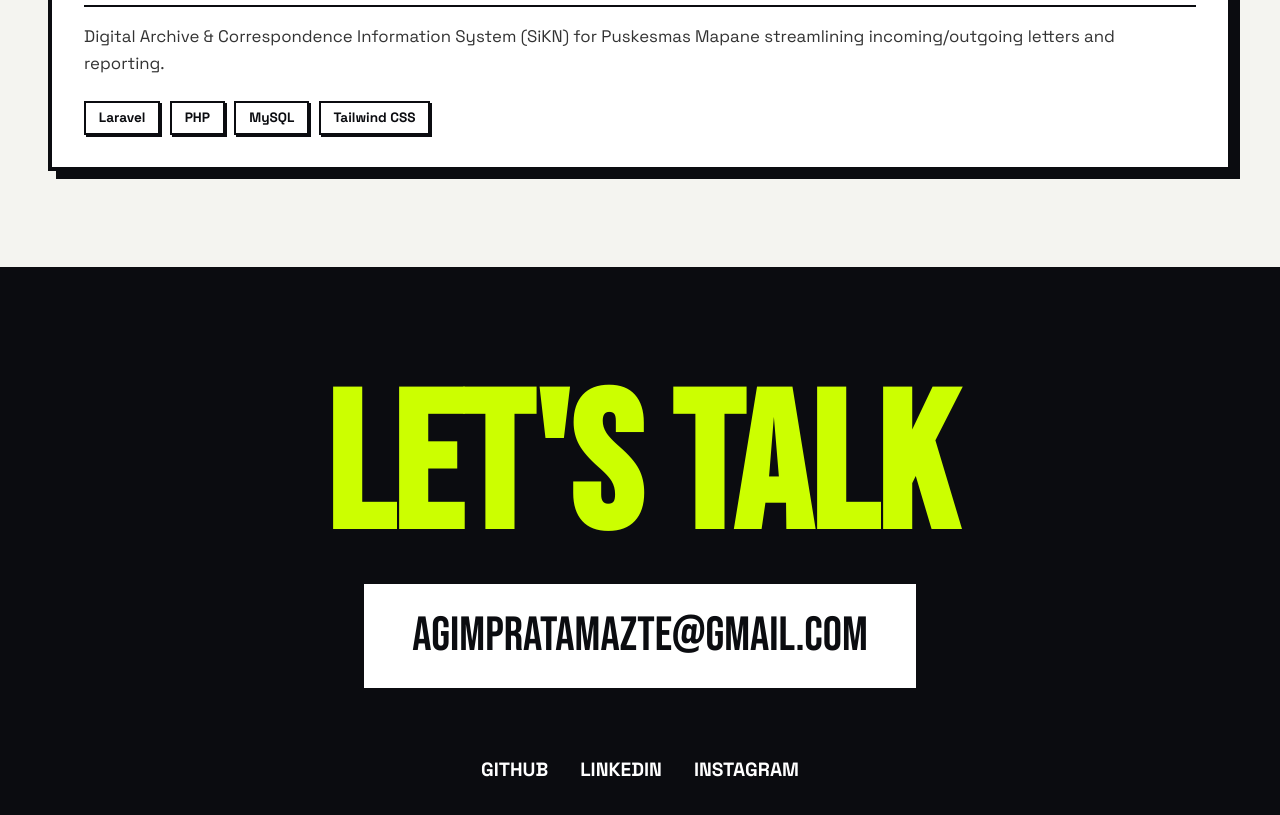
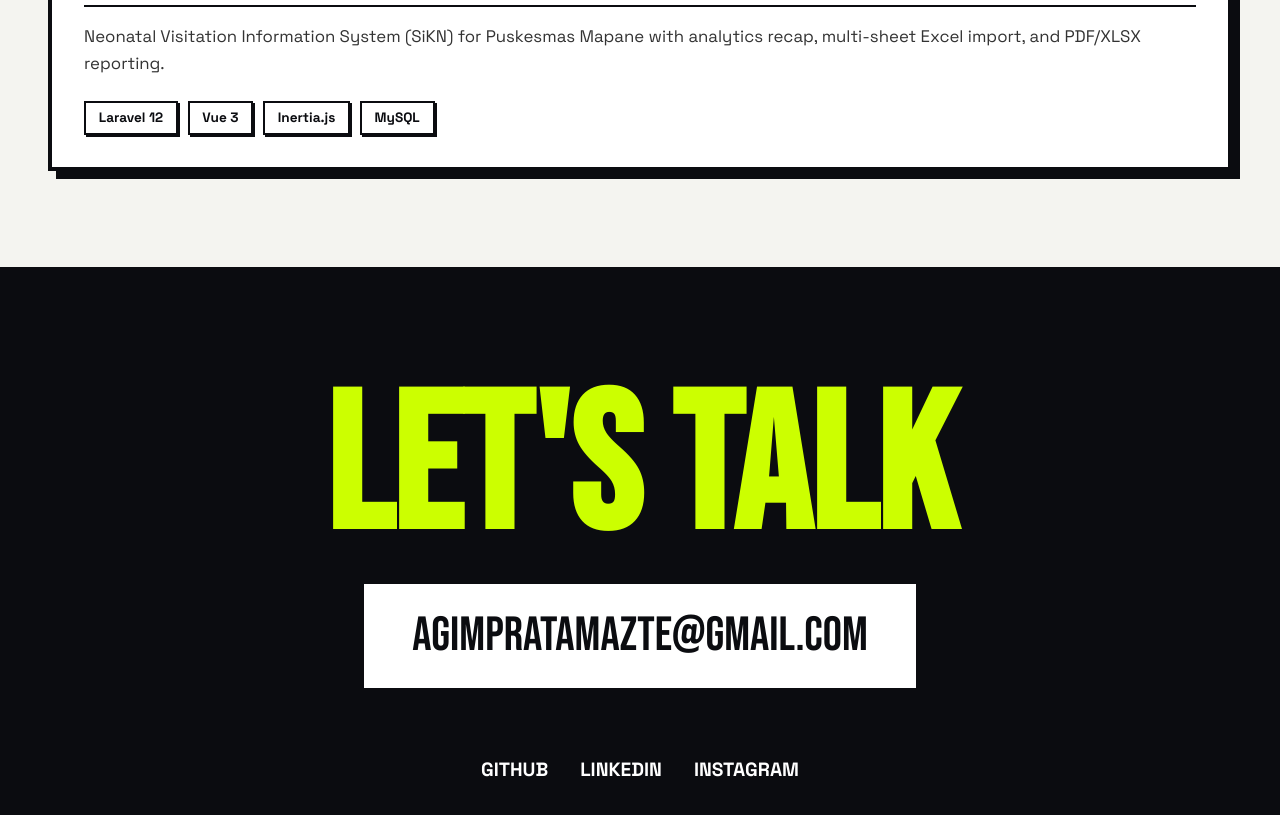
Before and after one commit to Gimm17/portfolio-neo-brutalism-v2, a plain HTML site: page index.html in a window 1280 px wide. Shown: the part 9258-10073 px from the top of the page. Drawn offline with Linux system fonts and the light colour scheme; no server answers.

```diff
--- a/index.html
+++ b/index.html
@@ -707,9 +707,9 @@
                     </div>
                 </div>
                 <div class="archive-body">
-                    <p class="archive-desc">Digital Archive &amp; Correspondence Information System (SiKN) for Puskesmas Mapane streamlining incoming/outgoing letters and reporting.</p>
+                    <p class="archive-desc">Neonatal Visitation Information System (SiKN) for Puskesmas Mapane with analytics recap, multi-sheet Excel import, and PDF/XLSX reporting.</p>
                     <div class="archive-tags">
-                        <span>Laravel</span><span>PHP</span><span>MySQL</span><span>Tailwind CSS</span>
+                        <span>Laravel 12</span><span>Vue 3</span><span>Inertia.js</span><span>MySQL</span>
                     </div>
                 </div>
             </div>
```
Also changed, not shown: docs/screenshots/live-preview.webp (added), 1 other file.
